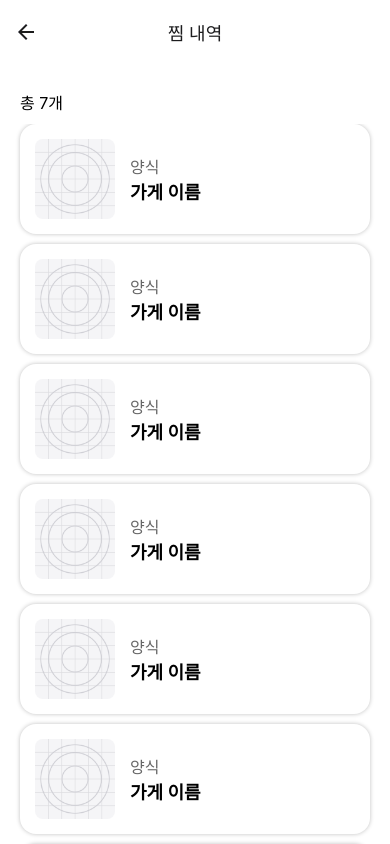
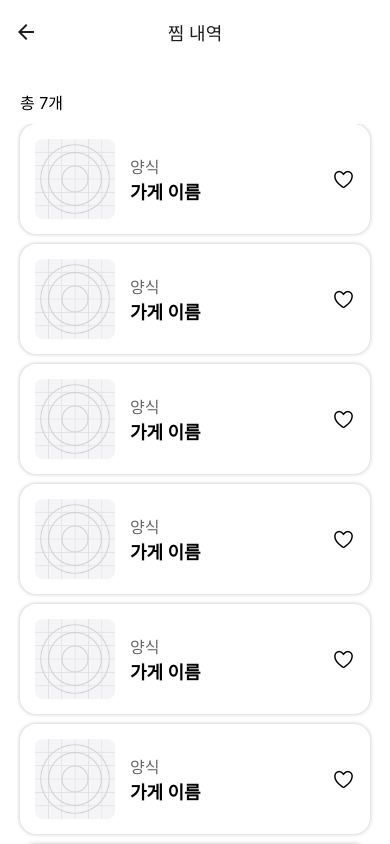
Before and after one commit to O-DI-GA/odiga-app, a React Native app: screen /KeepHistory in a window 390 px wide. Shown: the top 844 px of the page. Built offline with nearby package versions, Linux system fonts and the light colour scheme.

Commit message:
✨ Feat: add Keep Button

```diff
--- a/pages/User/KeepHistory.js
+++ b/pages/User/KeepHistory.js
@@ -1,6 +1,7 @@
 import React from "react";
 import { View, StyleSheet, Text, Image, FlatList } from "react-native";
 import NavBar from "../../component/NavBar";
+import KeepBtn from "../../component/KeepBtn";
 
 const DATA = [
   {
@@ -55,7 +56,7 @@ const KeepHistory = () => {
         <Text style={styles.category}>{item.category}</Text>
         <Text style={styles.name}>{item.name}</Text>
       </View>
-      {/* 찜 컴포넌트 */}
+      <KeepBtn />
     </View>
   );
 
```
